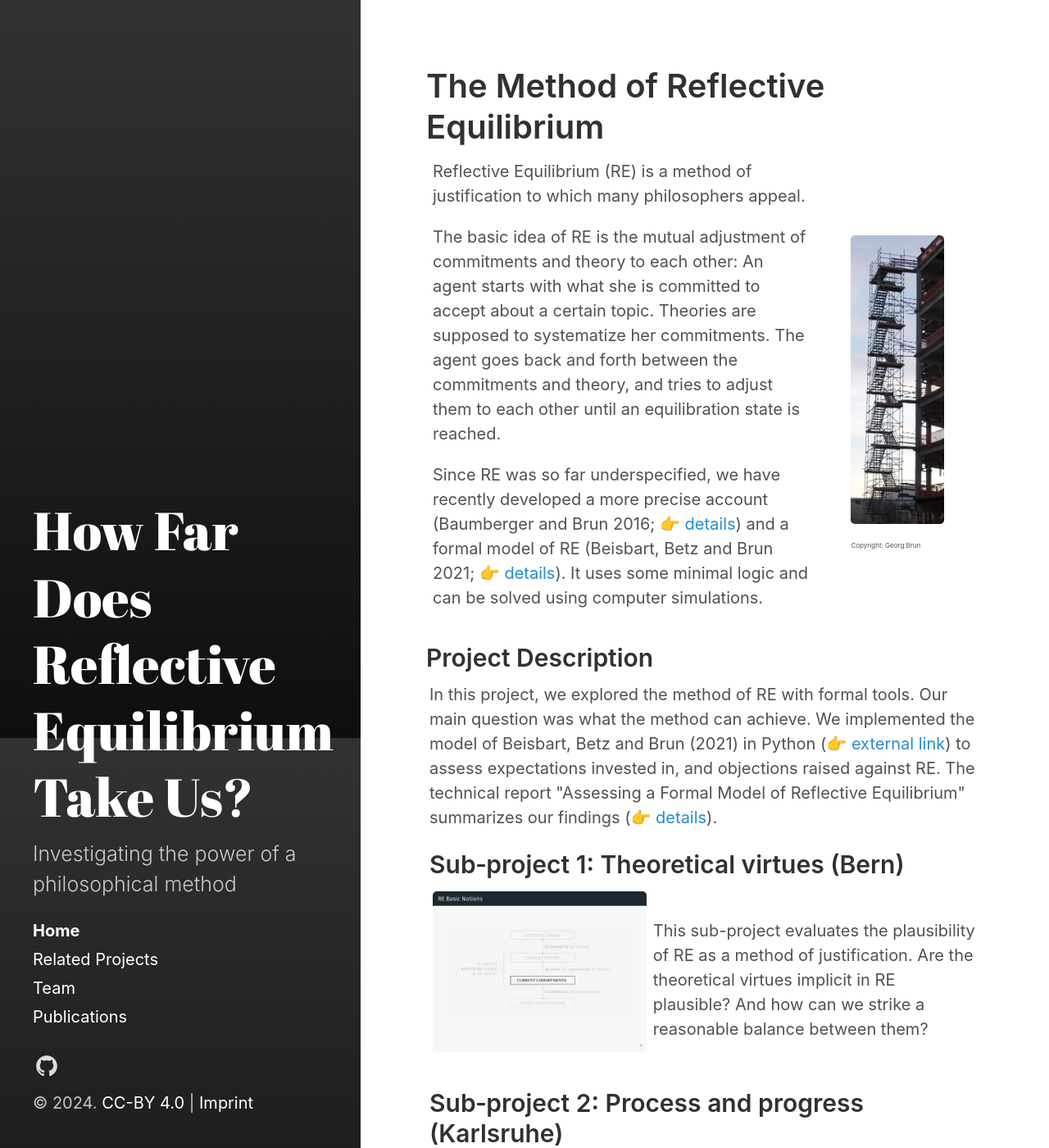
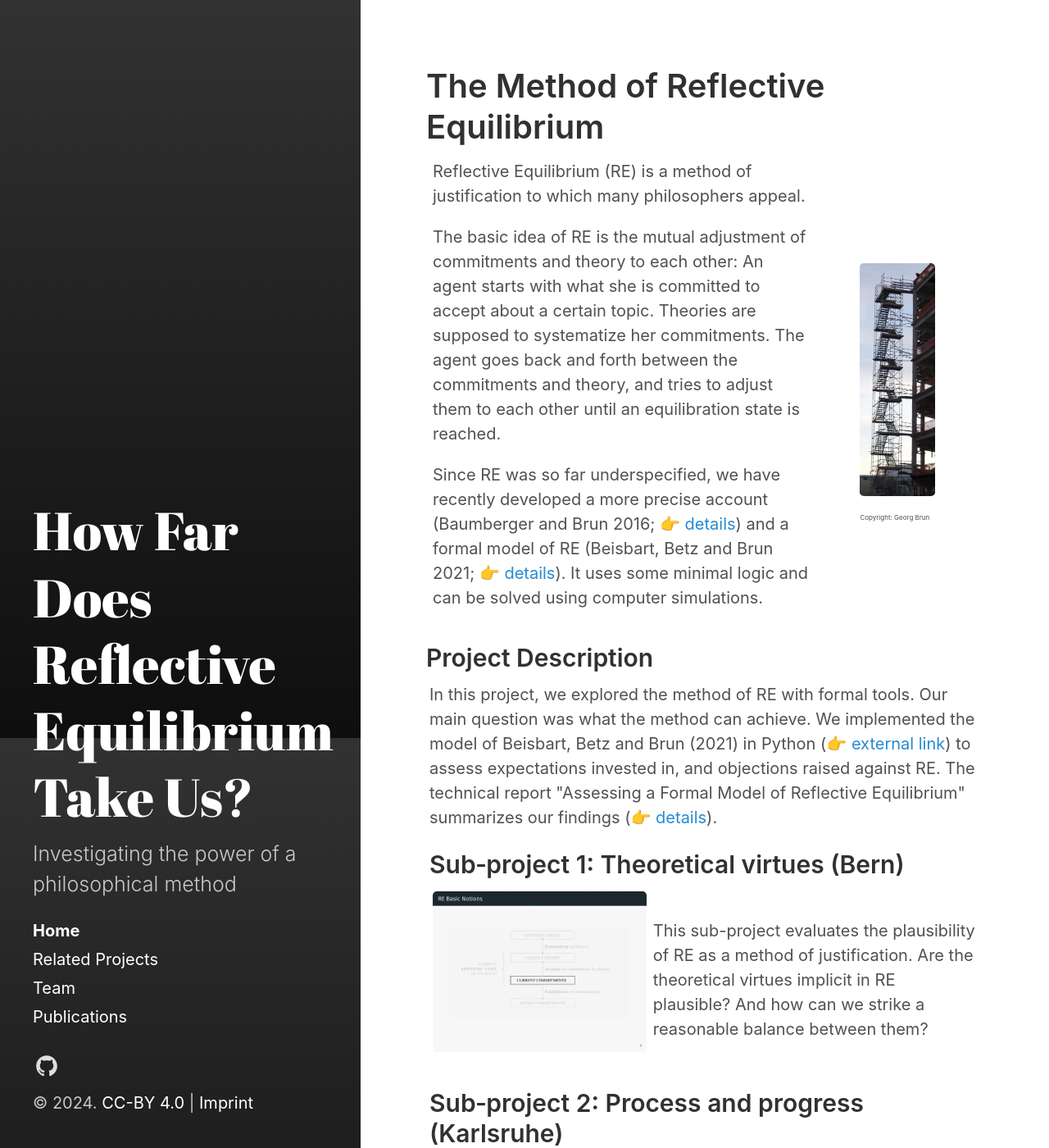
Before and after one commit to re-models/re-models.github.io, a Jekyll site: the page built from index.html, in a window 1280 px wide and 1400 px high. Shown: the whole window at 82% size. Built offline with Jekyll 4.4.1, drawn with Linux system fonts in a browser that asks for light colours.

Commit message:
Change padding for "image" rows.

```diff
--- a/assets/css/main.scss
+++ b/assets/css/main.scss
@@ -29,8 +29,7 @@
     padding: 0 4px;
     align-items: center;
     margin-top: 0.2rem;
-
-  }
+}
 
 .column50 {
 flex: 50%;
@@ -41,7 +40,7 @@ padding: 0 4px;
 .column30 {
 flex: 30%;
 max-width: 30%;
-padding: 0 4px;
+padding: 0 15px;
 }
 
 .column70 {
```
